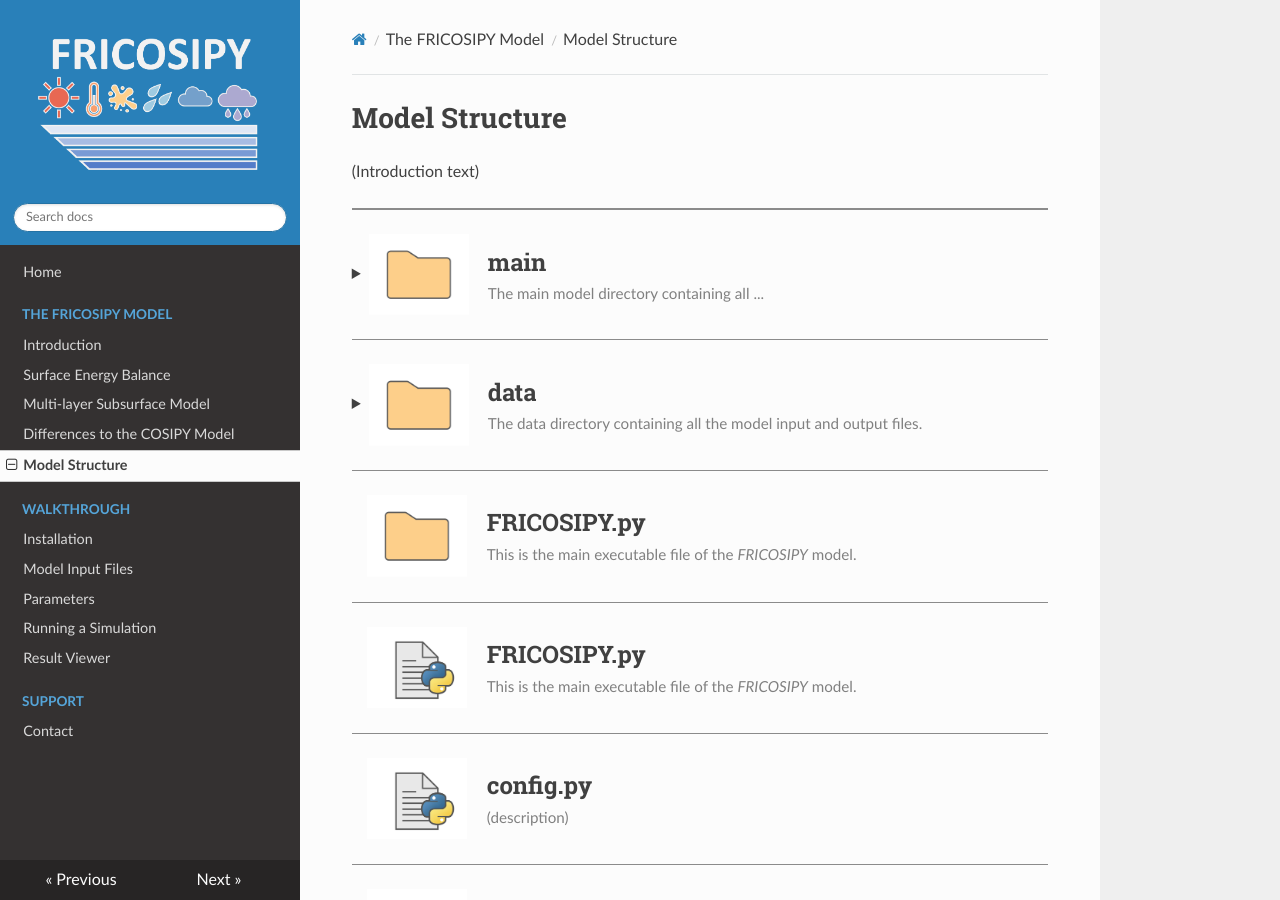
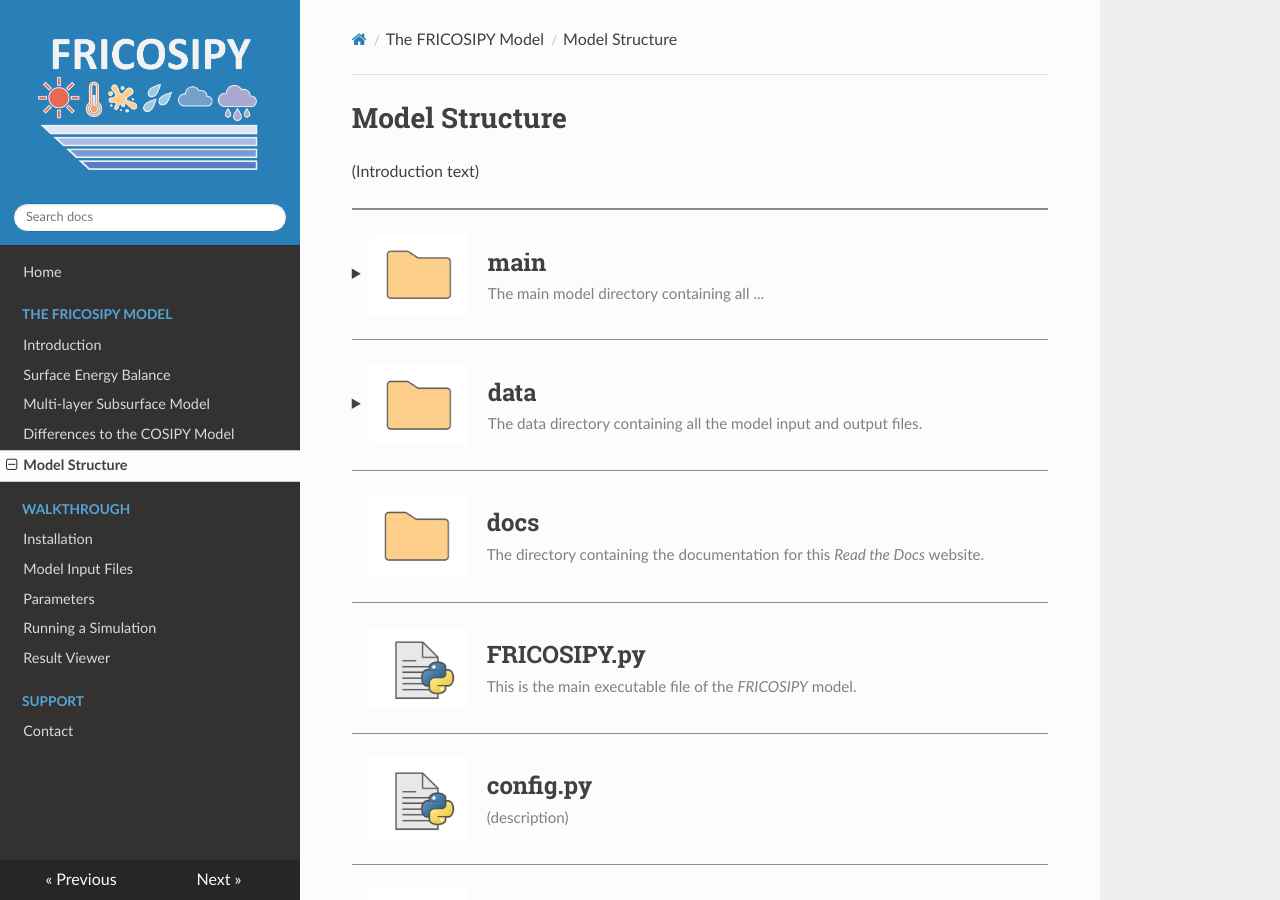
Before and after one commit to MarcusGastaldello/FRICOSIPY, an MkDocs documentation site: the page built from docs/model_structure.md, in a window 1280 px wide and 900 px high. Built offline with MkDocs 1.6.1, drawn with Linux system fonts in a browser that asks for light colours.

Commit message:
Update model_structure.md

```diff
--- a/docs/model_structure.md
+++ b/docs/model_structure.md
@@ -36,7 +36,7 @@
 
 <hr style="height:1px; background-color:#8b8b8b; border:none;" />
 
-<div style="display: table; width: 100%; margin-bottom: 25px; padding-left: 15px;"><div style="display: table-cell; vertical-align: middle; width: 115px;"><img src="https://github.com/MarcusGastaldello/FRICOSIPY/raw/main/docs/icons/Folder.png" width="100" style="display: block;"></div><div style="display: table-cell; vertical-align: middle; padding-left: 5px;"><h2 style="margin: 0; padding: 0;">FRICOSIPY.py</h2><div style="margin-top: 8px;"><span style="color: gray; font-size: 0.95em;">This is the main executable file of the <i>FRICOSIPY</i> model.</span></div></div></div>
+<div style="display: table; width: 100%; margin-bottom: 25px; padding-left: 15px;"><div style="display: table-cell; vertical-align: middle; width: 115px;"><img src="https://github.com/MarcusGastaldello/FRICOSIPY/raw/main/docs/icons/Folder.png" width="100" style="display: block;"></div><div style="display: table-cell; vertical-align: middle; padding-left: 5px;"><h2 style="margin: 0; padding: 0;">docs</h2><div style="margin-top: 8px;"><span style="color: gray; font-size: 0.95em;">The directory containing the documentation for this <i>Read the Docs</i> website. </span></div></div></div>
 
 <hr style="height:1px; background-color:#8b8b8b; border:none;" />
 
```
